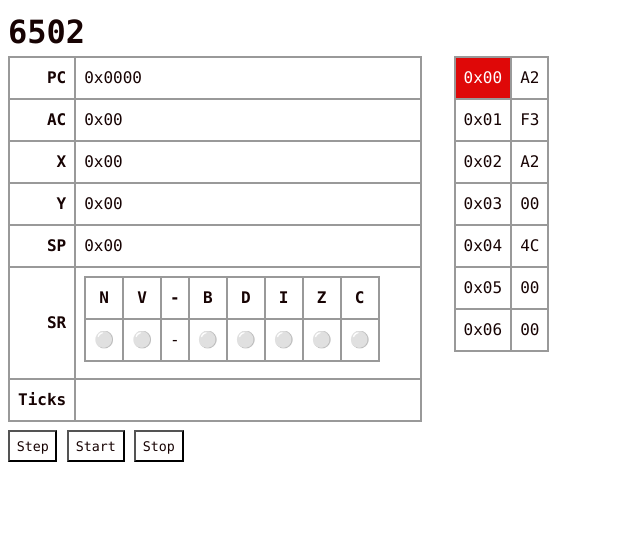
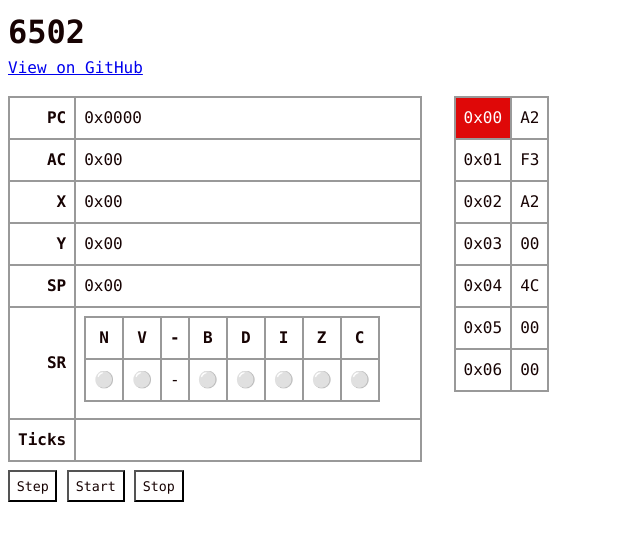
Before and after one commit to chrishow/6502, a PHP site: page / in a window 1280 px wide. Shown: the top 541 px of the page, without its empty margins (0-640 px from the left). Run offline with PHP 8.4, Linux system fonts and the light colour scheme.

Commit message:
Add GitHub link

```diff
--- a/htdocs/css/styles.css
+++ b/htdocs/css/styles.css
@@ -178,5 +178,8 @@ body {
   font-size: 1rem;
   padding: 0.5em;
 }
+.display {
+  margin-top: 1em;
+}
 /*! modern-normalize v2.0.0 | MIT License | https://github.com/sindresorhus/modern-normalize */
 /*# sourceMappingURL=styles.css.map */
--- a/htdocs/index.php
+++ b/htdocs/index.php
@@ -9,7 +9,9 @@
 
 	<h1>6502</h1>
 
-    <!-- <cpu-display></cpu-display> -->
+	<p>
+		<a href='https://github.com/chrishow/6502'>View on GitHub</a>
+	</p>
 
 	<div class=display></div>
 
--- a/htdocs/less/styles.less
+++ b/htdocs/less/styles.less
@@ -44,3 +44,8 @@ body {
     font-size: 1rem;
     padding: 0.5em;
 }
+
+
+.display {
+    margin-top: 1em;
+}
```
Also changed, not shown: 1 other file.
